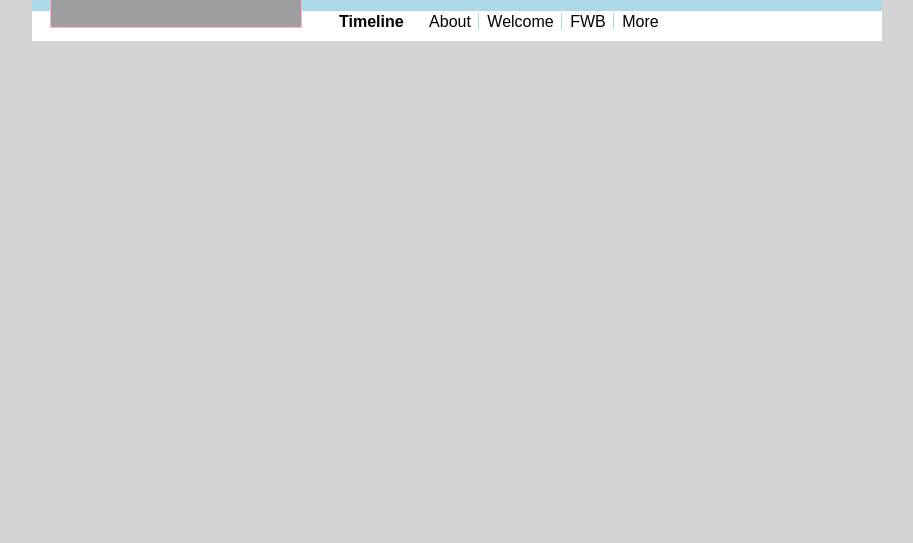
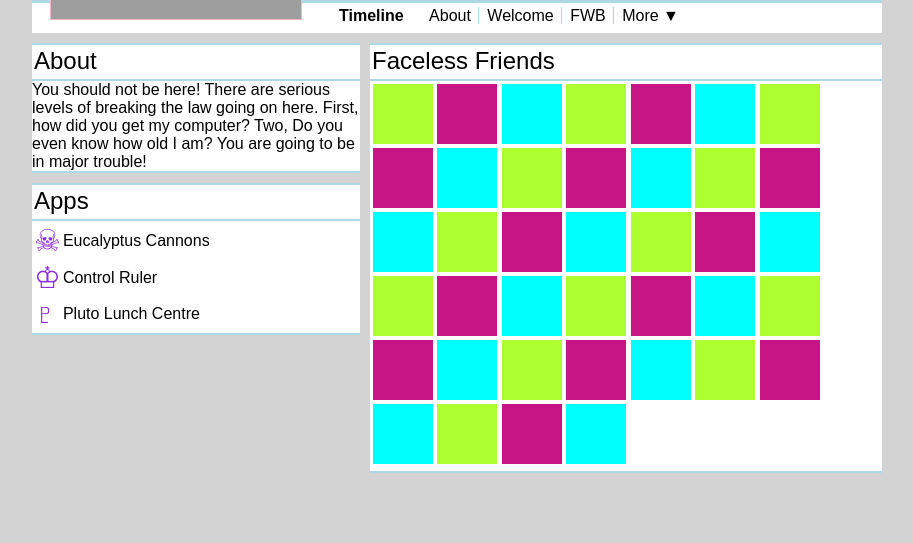
Before and after one commit to bluerosinneo/SocialMockup, a plain HTML site: page index.html in a window 1280 px wide. Shown: the part 257-800 px from the top of the page, without its empty margins (183-1096 px from the left). Drawn offline with Linux system fonts and the light colour scheme; grey boxes are pictures that could not be loaded.

Commit message:
make it fancy

```diff
--- a/index.html
+++ b/index.html
@@ -27,14 +27,99 @@
                     <li class="needborder">About</li>
                     <li class="needborder">Welcome</li>
                     <li class="needborder">FWB</li>
-                    <li class="needborder">More</li>
+                    <li class="needborder">More &#x25BC</li>
                 </ul>
             </div>
         </div>
 
         <img height="250px" width="250px" src="https://image.made-in-china.com/43f34j00kFgTwZeJGAoY/Portable-Mobile-Phone-Cartoon-Mobile-Power-Charging-Treasure-General-4500-7800-mAh-Cute-Teddy-Bear-7800-mAh.jpg" alt="panda">
 
+
+
     </header>
+
+    <div>
+    <div id="columns">
+            <div class="column" id="leftColumn">
+                <div id="about" class="smallSection">
+                    <div class="secHeading">About</div>
+                    <p>You should not be here! There are serious levels
+                        of breaking the law going on here.  First, how did you get my
+                         computer?  Two, Do you even know how old I am?  You are going to
+                         be in major trouble!
+                    </p>
+                </div>
+                <div id="apps" class="smallSection">
+                    <div class="secHeading">Apps</div>
+                    <table>
+                        <tr>
+                            <td><span class="appSymbol">&#9760</span></td>
+                            <td><span class="appText">Eucalyptus Cannons</span></td>
+                        </tr>
+                        <tr>
+                            <td><span class="appSymbol">&#9812</span></td>
+                            <td><span class="appText">Control Ruler</span></td>
+                        </tr>
+                        <tr>
+                            <td><span class="appSymbol">&#9799</span></td>
+                            <td><span class="appText">Pluto Lunch Centre</span></td>
+                        </tr>
+                    </table>
+
+                </div>
+            </div>
+            <div class="column" id="rightColumn">
+                <div id="friendOne" class="smallSection">
+                    <div class="secHeading">Faceless Friends</div>
+                    <div class="secContent">
+                        <div class="smallBoxG"></div>
+                        <div class="smallBoxM"></div>
+                        <div class="smallBoxB"></div>
+                        <div class="smallBoxG"></div>
+                        <div class="smallBoxM"></div>
+                        <div class="smallBoxB"></div>
+                        <div class="smallBoxG"></div>
+                        <div class="smallBoxM"></div>
+                        <div class="smallBoxB"></div>
+                        <div class="smallBoxG"></div>
+                        <div class="smallBoxM"></div>
+                        <div class="smallBoxB"></div>
+                        <div class="smallBoxG"></div>
+                        <div class="smallBoxM"></div>
+                        <div class="smallBoxB"></div>
+                        <div class="smallBoxG"></div>
+                        <div class="smallBoxM"></div>
+                        <div class="smallBoxB"></div>
+                        <div class="smallBoxG"></div>
+                        <div class="smallBoxM"></div>
+                        <div class="smallBoxB"></div>
+                        <div class="smallBoxG"></div>
+                        <div class="smallBoxM"></div>
+                        <div class="smallBoxB"></div>
+                        <div class="smallBoxG"></div>
+                        <div class="smallBoxM"></div>
+                        <div class="smallBoxB"></div>
+                        <div class="smallBoxG"></div>
+                        <div class="smallBoxM"></div>
+                        <div class="smallBoxB"></div>
+                        <div class="smallBoxG"></div>
+                        <div class="smallBoxM"></div>
+                        <div class="smallBoxB"></div>
+                        <div class="smallBoxG"></div>
+                        <div class="smallBoxM"></div>
+                        <div class="smallBoxB"></div>
+                        <div class="smallBoxG"></div>
+                        <div class="smallBoxM"></div>
+                        <div class="smallBoxB"></div>
+                    </div>
+
+
+                </div>
+
+            </div>
+
+    </div>
+    </div>
 
 
 
--- a/style.css
+++ b/style.css
@@ -1,16 +1,23 @@
+*{
+    padding: 0px;
+    margin: 0px;
+    border: 0px;
+}
+
 body{
+    box-sizing: border-box;
     background: lightgrey;
-    text-align: center;
     font-family: Arial, Helvetica, sans-serif;
 }
 
 header{
-    margin: 10px;
+    margin: 10px auto;
     width: 850px;
-    height: 300px;
-    text-align: left;
-    display: inline-block;
+    height: 280px;
+    /* text-align: left; */
 }
+
+
 
 
 #hero{
@@ -59,7 +66,7 @@ img{
 
 ul{
     display: inline-block;
-    margin: 0px 5px 0px 5px;
+    margin: 2px 5px 0px 5px;
     padding: 0px;
     list-style-type: none;
 }
@@ -77,3 +84,80 @@ li{
 .needborder:not(:last-child){
     border-right: solid 1px lightblue;
 }
+
+#columns{
+    width: 850px;
+    margin: 0px auto;
+}
+
+.column{
+    float: left;
+    /* background-color: white; */
+    /* display: inline-block */
+}
+
+#leftColumn{
+    width: 328px;
+
+    margin: 0 10px 0 0;
+    padding: 0;
+}
+
+#rightColumn{
+    width: 512px;
+    padding: 0;
+}
+
+.smallSection{
+    margin-bottom: 10px;
+    background-color: white;
+    border-bottom: 2px solid lightblue;
+}
+
+.secHeading{
+    height: 30px;
+    border-top: 2px solid lightblue;
+    border-bottom: 2px solid lightblue;
+    padding: 2px;
+    font-size: 24px;
+}
+
+.secContent{
+    padding: 3px;
+}
+
+.appSymbol{
+    color: blueviolet;
+    font-size: 30px;
+}
+
+.appText{
+    position: relative;
+}
+
+.smallBoxG{
+    /* margin: 2.5px; */
+    height: 60px;
+    width: 60px;
+    background-color: greenyellow;
+    display: inline-block
+}
+.smallBoxM{
+    /* margin: 2.5px; */
+    height: 60px;
+    width: 60px;
+    background-color: mediumvioletred;
+    display: inline-block;
+}
+.smallBoxB{
+    /* margin: 2.5px; */
+    height: 60px;
+    width: 60px;
+    background-color: cyan;
+    display: inline-block;
+}
+
+
+#friendTwo{
+    height: 150px;
+}
```
